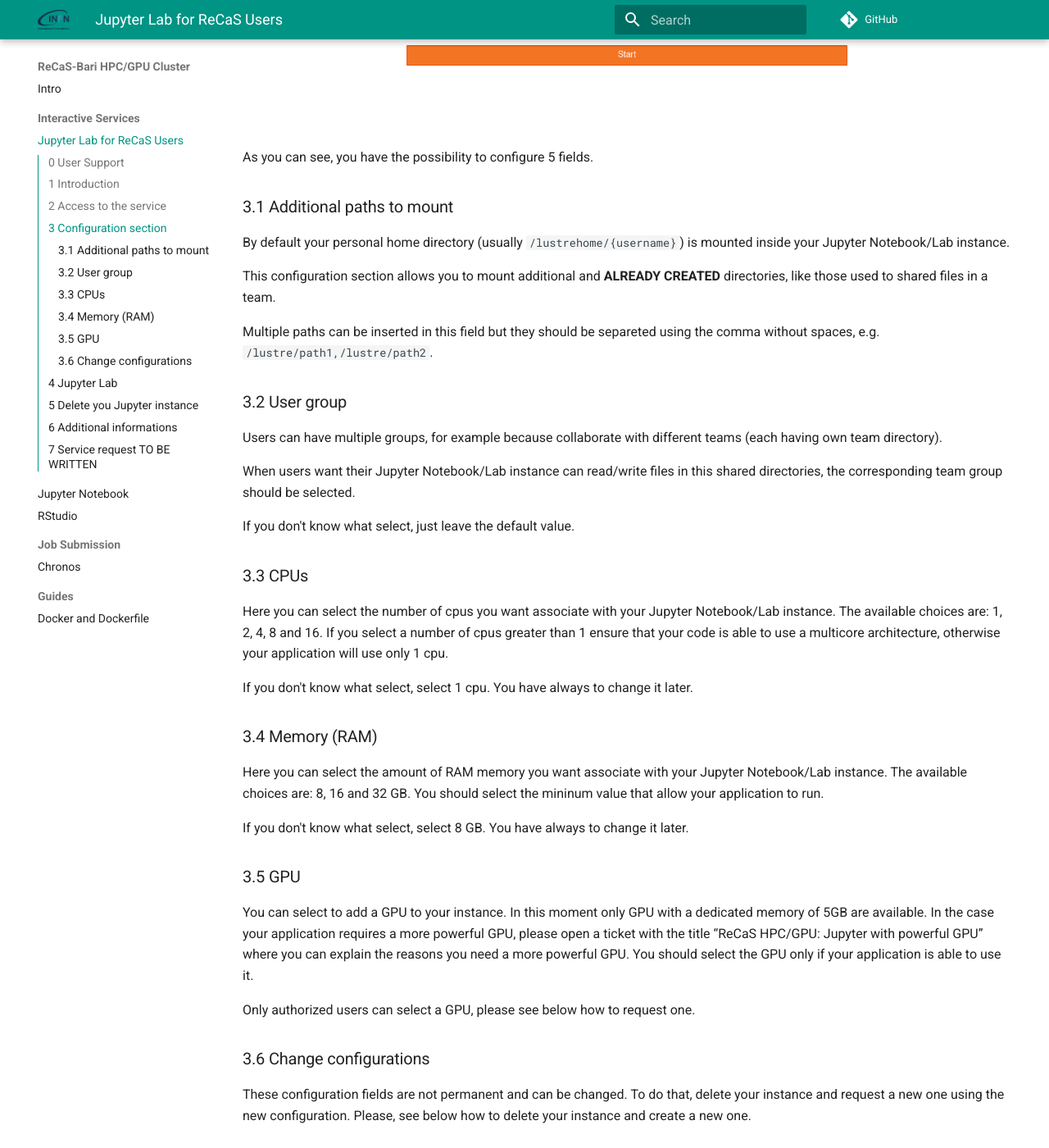
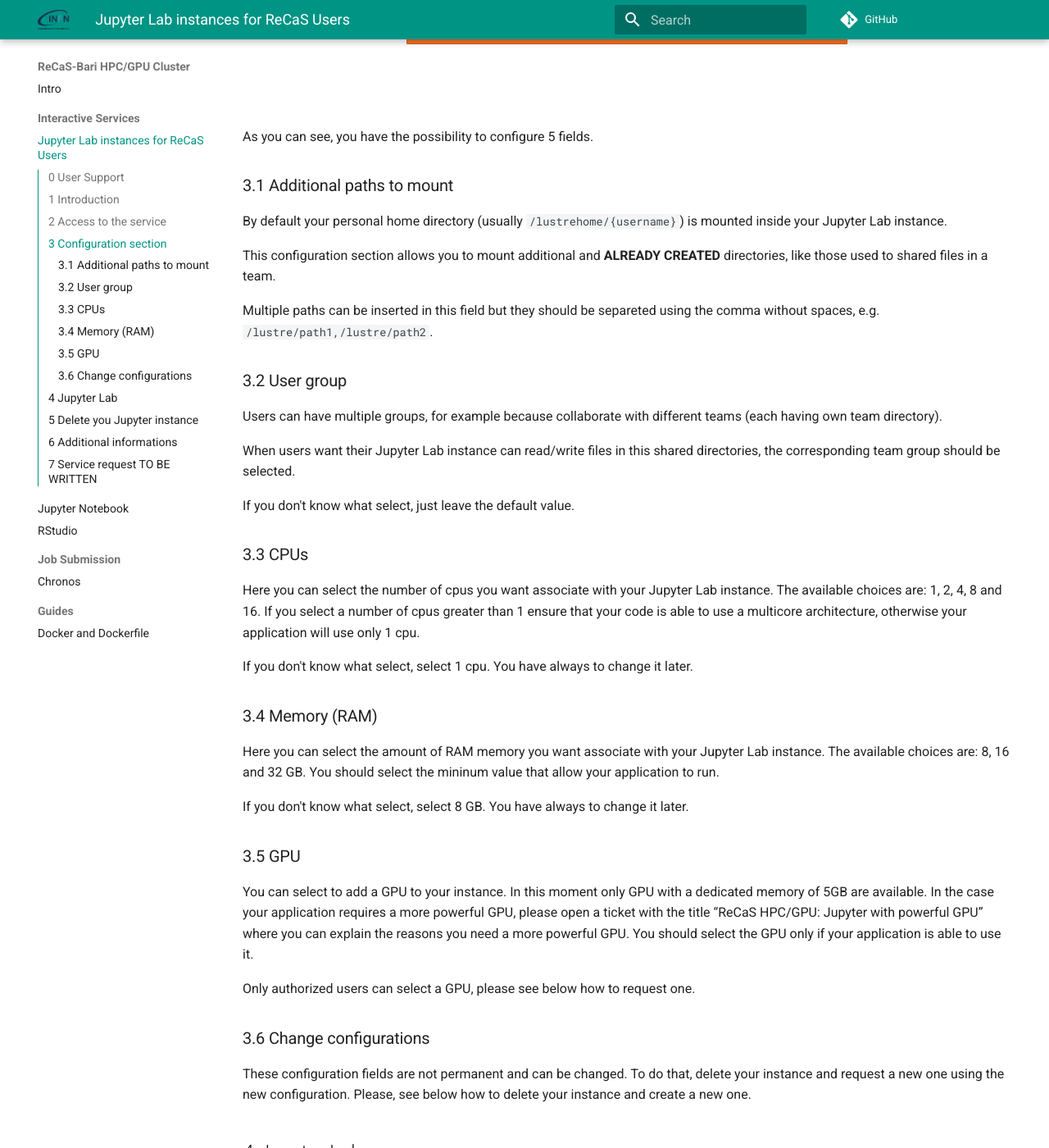
Before and after one commit to jvino/cluster-hpc-gpu-guides, an MkDocs documentation site: the page built from docs/interactive_services/jupyter-for-recas-users.md, in a window 1280 px wide and 1400 px high, scrolled down 1616 px. Shown: the whole window at 82% size. Built offline with MkDocs 1.6.1 and Material for MkDocs 9.7.7, drawn with Linux system fonts in a browser that asks for light colours; comment, search, counter and statistics services are not loaded; some of the changed text lies outside the part shown.

Commit message:
edited title jupytre jab

```diff
--- a/docs/interactive_services/jupyter-for-recas-users.md
+++ b/docs/interactive_services/jupyter-for-recas-users.md
@@ -9,10 +9,10 @@
 **It is STRONGLY advised to subscribe to the recas-hpu-gpu mailing list. Create a ticket with the title “ReCaS HPC/GPU: subscribe to the mailing list”.**
 
 ## 1 Introduction
-The ReCaS JupyterHub provides Jupyter Notebook/Lab for the ReCaS users. Jupyter Notebooks/Labs are open-source web applications that allows you to create and share documents that contain live code, equations, visualisations and narrative text.
+The ReCaS JupyterHub provides Jupyter Lab instances for the ReCaS users. Jupyter Labs are open-source web applications that allows you to create and share documents that contain live code, equations, visualisations and narrative text.
 Uses include: data cleaning and transformation, numerical simulation, statistical modelling, data visualisation, machine learning, and much more.
 
-Notebook/Lab served through this service can access your files and directories stored in the ReCaS-Bari storage (based on GPFS distributed file system) and use high performance GPUs to speed up the execution of your application.
+Jupyter Lab served through this service can access your files and directories stored in the ReCaS-Bari storage (based on GPFS distributed file system) and use high performance GPUs to speed up the execution of your application.
 
 Only registered users can access to this service. In the request section you can find information how to request the service.
 
@@ -36,7 +36,7 @@
 
 ### 3.1 Additional paths to mount
 
-By default your personal home directory (usually `/lustrehome/{username}`) is mounted inside your Jupyter Notebook/Lab instance.
+By default your personal home directory (usually `/lustrehome/{username}`) is mounted inside your Jupyter Lab instance.
 
 This configuration section allows you to mount additional and **ALREADY CREATED** directories, like those used to shared files in a team.
 
@@ -46,13 +46,13 @@
 
 Users can have multiple groups, for example because collaborate with different teams (each having own team directory).
 
-When users want their Jupyter Notebook/Lab instance can read/write files in this shared directories, the corresponding team group should be selected.
+When users want their Jupyter Lab instance can read/write files in this shared directories, the corresponding team group should be selected.
 
 If you don't know what select, just leave the default value.
 
 ### 3.3 CPUs
 
-Here you can select the number of cpus you want associate with your Jupyter Notebook/Lab instance.
+Here you can select the number of cpus you want associate with your Jupyter Lab instance.
 The available choices are: 1, 2, 4, 8 and 16.
 If you select a number of cpus greater than 1 ensure that your code is able to use a multicore architecture, otherwise your application will use only 1 cpu.
 
@@ -60,7 +60,7 @@
 
 ### 3.4 Memory (RAM)
 
-Here you can select the amount of RAM memory you want associate with your Jupyter Notebook/Lab instance.
+Here you can select the amount of RAM memory you want associate with your Jupyter Lab instance.
 The available choices are: 8, 16 and 32 GB.
 You should select the mininum value that allow your application to run.
 
@@ -123,13 +123,13 @@
 
 Also consider that you do not have infinite space in the GPFS file system. Use it wisely.
 
-Delete files using Jupyter Notebook will create a *.Trash* hidden folder in your HOME directory. To remove completely files, please access using SSH to `frontend.recas.ba.infn.it`. The content of the *.Trash* folder contribute to your quota.
+Delete files using Jupyter Lab will create a *.Trash* hidden folder in your HOME directory. To remove completely files, please access using SSH to `frontend.recas.ba.infn.it`. The content of the *.Trash* folder contribute to your quota.
 
 ## 7 Service request TO BE WRITTEN
-Jupyter Notebook on HPC/GPU cluster is available only for those users with a ReCaS-Bari HPC/HTC account active. Users without such an account MUST register using this [link](https://www.recas-bari.it/index.php/en/recas-bari-servizi-en/richiesta-credenziali-2) (check the box "**Account for access to ReCas-Bari compute services (HTC/HPC)**").
+Jupyter Lab on HPC/GPU cluster is available only for those users with a ReCaS-Bari HPC/HTC account active. Users without such an account MUST register using this [link](https://www.recas-bari.it/index.php/en/recas-bari-servizi-en/richiesta-credenziali-2) (check the box "**Account for access to ReCas-Bari compute services (HTC/HPC)**").
 
 You can check if the registration is successfully completed by access to the `frontend.recas.ba.infn.it` server via ssh:
 
 `ssh <username>@frontend.recas.ba.infn.it`
 
-After that, you can request your personal Jupyter Notebook instance using this [link](https://www.recas-bari.it/index.php/en/recas-bari-servizi-en/support-request).
+After that, you can request your personal Jupyter Lab instance using this [link](https://www.recas-bari.it/index.php/en/recas-bari-servizi-en/support-request).
--- a/mkdocs.yml
+++ b/mkdocs.yml
@@ -26,7 +26,7 @@
 nav:
   - Intro: 'index.md'
   - Interactive Services:
-    - Jupyter Lab for ReCaS Users: 'interactive_services/jupyter-for-recas-users.md'
+    - Jupyter Lab instances for ReCaS Users: 'interactive_services/jupyter-for-recas-users.md'
     - Jupyter Notebook: 'interactive_services/jupyter_notebook.md'
     - RStudio: 'interactive_services/rstudio.md'
   - Job Submission:
```
Also changed, not shown: other parts of docs/interactive_services/jupyter-for-recas-users.md (+1 -1 lines).
